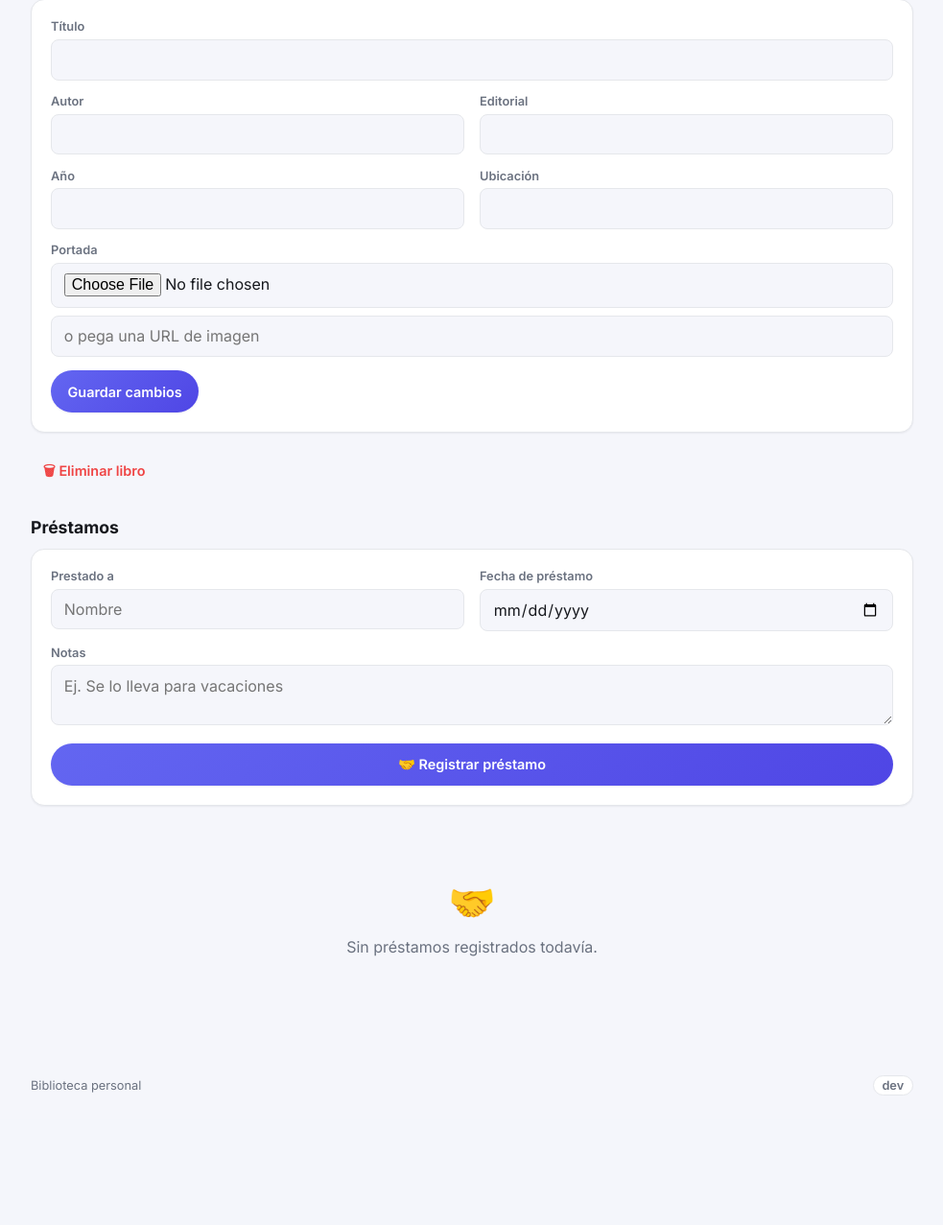
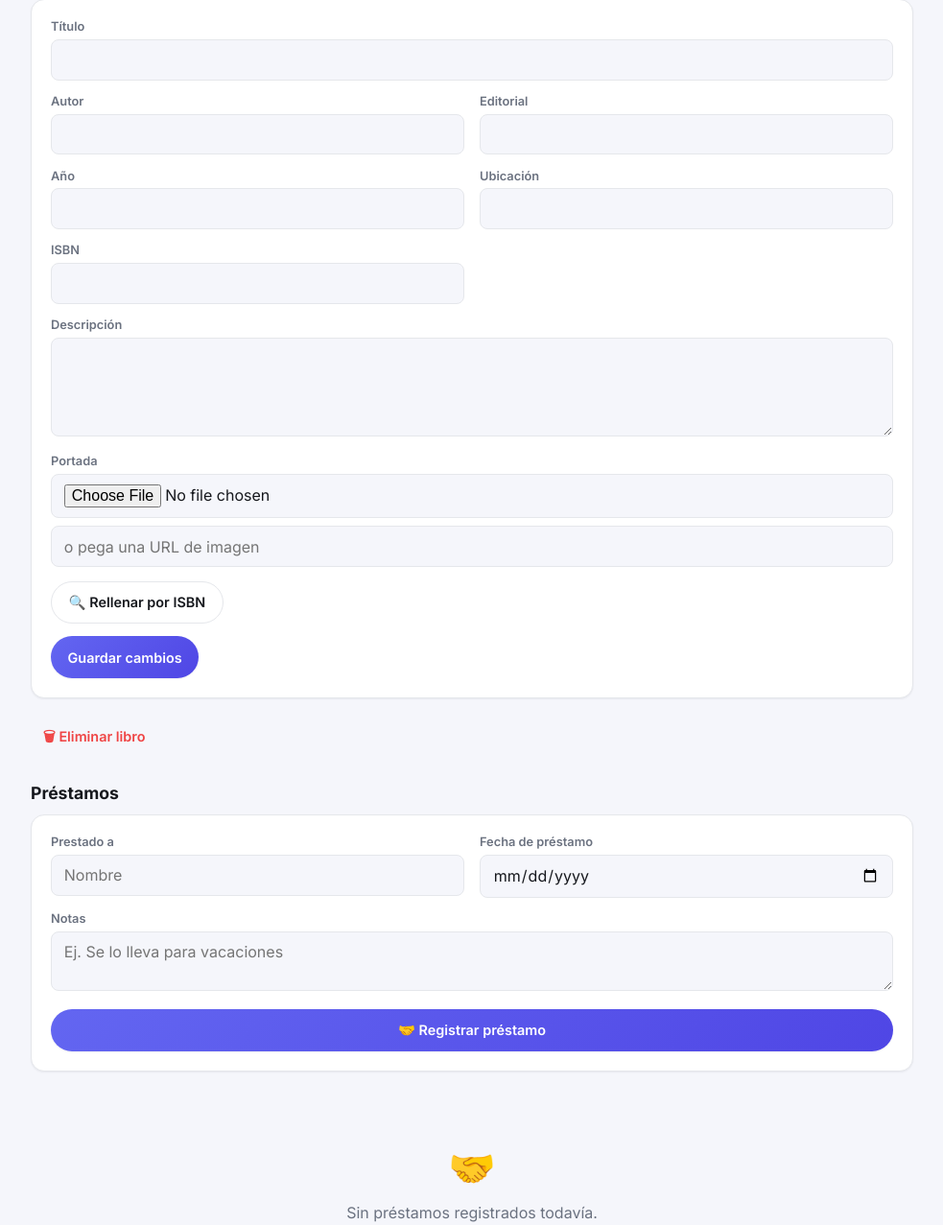
Before and after one commit to ajifernandez/biblioteca-personal, a Flask app: template templates/book_detail.html in a window 1280 px wide, after a click on "Editar datos". Shown: the part 347-1624 px from the top of the page at 96% size, without its empty margins (148-1131 px from the left). Before the commit the page ends 1489 px from the top, so only its background shows below. Run offline with Flask 3, Linux system fonts and the light colour scheme; the template is opened without the code that fills it, so the values that code supplies are empty; parts of the project's set-up code (start-up, migrations or seed data) failed here and were passed over; some libraries are stand-ins or nearby versions.

Commit message:
Make description and ISBN editable in book detail, fix refill discarding description
The ISBN refill button fetched a description from the API and tried to
fill an #f-description field that didn't exist anywhere in the edit
form — silently discarded. update_book() also never persisted
description or isbn, so neither was editable after creation.

Now both are real fields: description is a textarea, ISBN is editable
with a friendly 400 on duplicate (UNIQUE constraint). Refill also reads
the ISBN live from the input instead of a stale data-isbn attribute, so
a just-corrected ISBN can be used immediately without saving first.

```diff
--- a/app.py
+++ b/app.py
@@ -443,21 +443,28 @@ def update_book(book_id):
         or request.form.get("cover_url", "").strip()
         or existing["cover_url"]
     )
+    isbn = request.form.get("isbn", "").strip() or None
 
-    db.execute(
-        """UPDATE books SET
-           title=?, author=?, publisher=?, published_year=?, location=?, cover_url=?
-           WHERE id=?""",
-        (
-            request.form.get("title", "").strip(),
-            request.form.get("author", "").strip(),
-            request.form.get("publisher", "").strip(),
-            request.form.get("published_year", "").strip(),
-            request.form.get("location", "").strip(),
-            cover_url,
-            book_id,
-        ),
-    )
+    try:
+        db.execute(
+            """UPDATE books SET
+               isbn=?, title=?, author=?, publisher=?, published_year=?,
+               location=?, cover_url=?, description=?
+               WHERE id=?""",
+            (
+                isbn,
+                request.form.get("title", "").strip(),
+                request.form.get("author", "").strip(),
+                request.form.get("publisher", "").strip(),
+                request.form.get("published_year", "").strip(),
+                request.form.get("location", "").strip(),
+                cover_url,
+                request.form.get("description", "").strip(),
+                book_id,
+            ),
+        )
+    except sqlite3.IntegrityError:
+        return "Ese ISBN ya está en otro libro de la biblioteca", 400
     db.commit()
     return redirect(url_for("book_detail", book_id=book_id))
 
--- a/templates/book_detail.html
+++ b/templates/book_detail.html
@@ -46,6 +46,14 @@
         <label>Ubicación</label>
         <input type="text" name="location" value="{{ book.location or '' }}">
       </div>
+      <div class="field">
+        <label>ISBN</label>
+        <input type="text" name="isbn" id="f-isbn" value="{{ book.isbn or '' }}">
+      </div>
+      <div class="field full">
+        <label>Descripción</label>
+        <textarea name="description" id="f-description" rows="4">{{ book.description or '' }}</textarea>
+      </div>
       <div class="field full">
         <label>Portada</label>
         <div style="display:flex; gap:0.75rem; align-items:flex-start;">
@@ -61,10 +69,8 @@
         </div>
       </div>
     </div>
-    {% if book.isbn %}
-      <button type="button" id="refill-isbn" class="btn btn-ghost" data-isbn="{{ book.isbn }}">🔍 Rellenar por ISBN</button>
-      <p id="refill-status" style="font-size:0.85rem;color:var(--text-muted);margin-top:0.5rem;"></p>
-    {% endif %}
+    <button type="button" id="refill-isbn" class="btn btn-ghost">🔍 Rellenar por ISBN</button>
+    <p id="refill-status" style="font-size:0.85rem;color:var(--text-muted);margin-top:0.5rem;"></p>
     <button type="submit" class="btn btn-primary">Guardar cambios</button>
   </form>
   <script>
@@ -90,8 +96,12 @@
     const refillBtn = document.getElementById("refill-isbn");
     if (refillBtn) {
       refillBtn.addEventListener("click", async () => {
-        const isbn = refillBtn.dataset.isbn;
+        const isbn = document.getElementById("f-isbn").value.trim();
         const status = document.getElementById("refill-status");
+        if (!isbn) {
+          status.textContent = "Escribe primero un ISBN.";
+          return;
+        }
         status.textContent = "Buscando...";
         try {
           const res = await fetch(`/api/lookup/${isbn}`);
```
